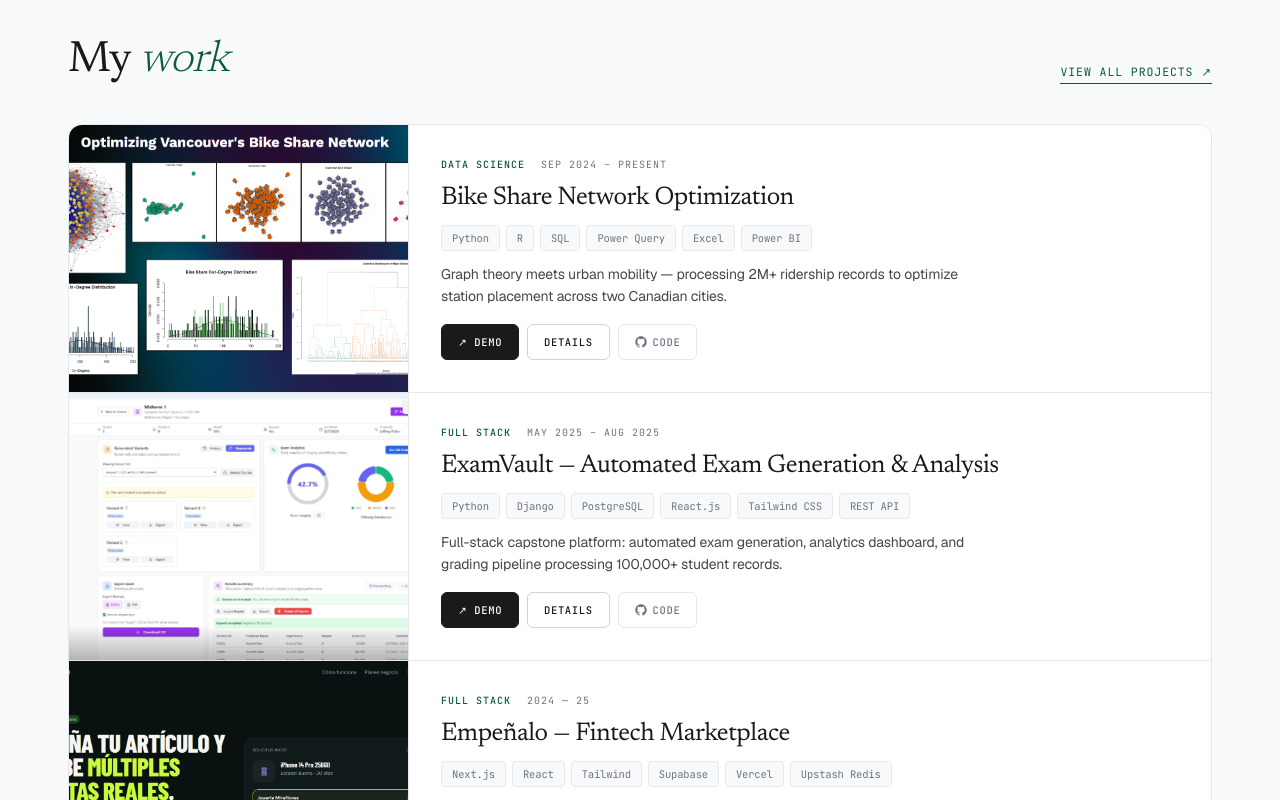
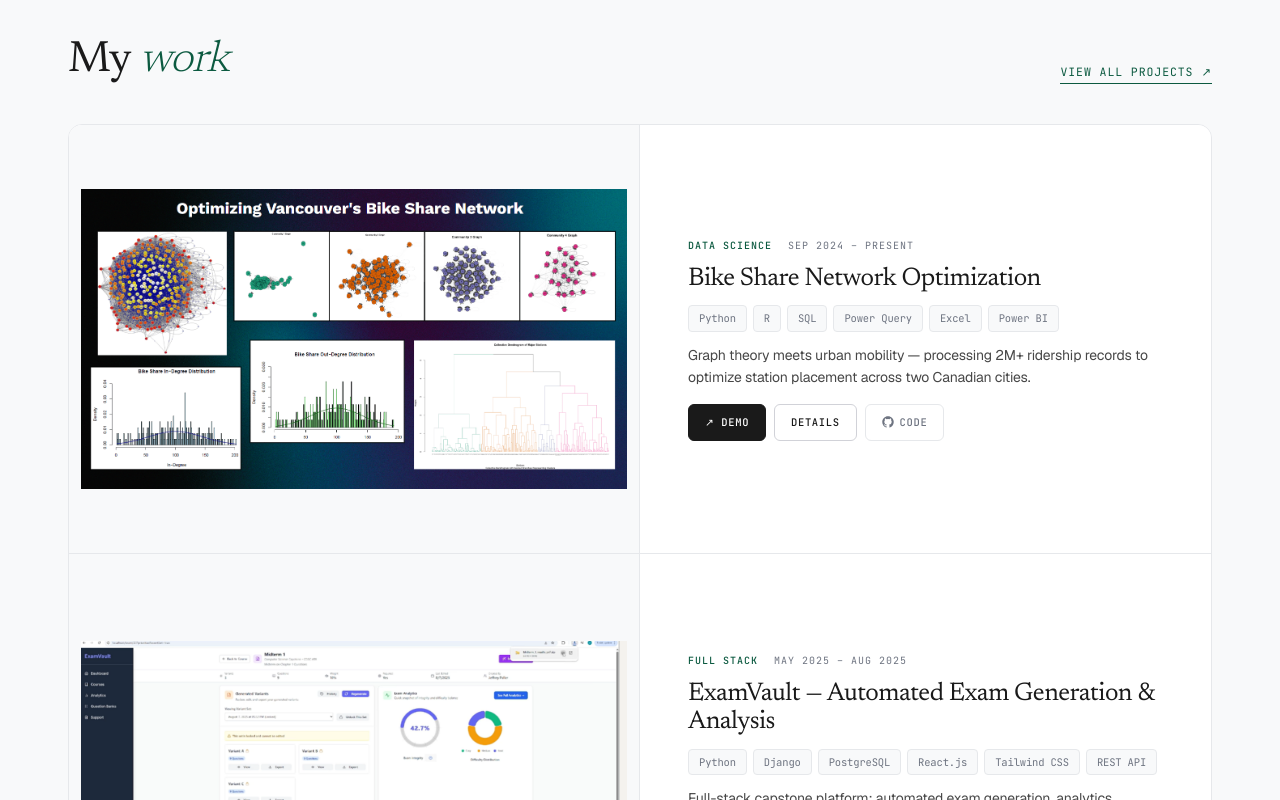
Before and after one commit to RikepilB/Portlio, a Next.js app: page / in a window 1280 px wide. Shown: the part 660-1460 px from the top of the page. Built offline with nearby package versions, Linux system fonts and the light colour scheme.

Commit message:
Give project images full display space with 50/50 grid layout

```diff
--- a/src/app/page.tsx
+++ b/src/app/page.tsx
@@ -210,19 +210,19 @@ function ProjectRow({ project }: { project: (typeof projects)[number] }) {
   const demoHref = project.demoVideo ?? '#'
 
   return (
-    <article className="grid grid-cols-1 md:grid-cols-[340px_1fr] border-b border-[#e6e8eb] last:border-b-0 bg-white hover:bg-[#f3fbf8] transition-colors group">
+    <article className="grid grid-cols-1 md:grid-cols-[1fr_1fr] border-b border-[#e6e8eb] last:border-b-0 bg-white hover:bg-[#f3fbf8] transition-colors group">
       {/* Thumbnail */}
-      <div className="relative w-full aspect-[16/9] md:aspect-auto flex-shrink-0 md:border-r md:border-[#e6e8eb] md:border-b-0 border-b border-[#e6e8eb] overflow-hidden bg-[#f3fbf8]">
+      <div className="relative w-full aspect-[16/9] md:aspect-[4/3] flex-shrink-0 md:border-r md:border-[#e6e8eb] md:border-b-0 border-b border-[#e6e8eb] overflow-hidden bg-[#f8f9fa]">
         {project.image ? (
           <>
             <Image
               src={project.image}
               alt={project.title}
               fill
-              className="object-cover transition-transform duration-500 group-hover:scale-105"
-              sizes="340px"
+              className="object-contain p-3 transition-transform duration-500 group-hover:scale-105"
+              sizes="(max-width: 768px) 100vw, 50vw"
             />
-            <div className="absolute inset-0 bg-gradient-to-t from-black/5 to-transparent opacity-0 group-hover:opacity-100 transition-opacity duration-300 pointer-events-none" />
+            <div className="absolute inset-0 bg-gradient-to-t from-black/[0.02] to-transparent opacity-0 group-hover:opacity-100 transition-opacity duration-300 pointer-events-none" />
           </>
         ) : (
           <div
@@ -235,7 +235,7 @@ function ProjectRow({ project }: { project: (typeof projects)[number] }) {
       </div>
 
       {/* Content */}
-      <div className="p-7 md:p-8 flex flex-col gap-3 justify-center">
+      <div className="p-7 md:p-10 flex flex-col gap-3 justify-center md:pl-12">
         <div className="flex items-center gap-4 font-mono text-[10px] uppercase tracking-[0.1em] text-[#6e7481]">
           <span className="text-[#0c5a40] font-medium">{project.category}</span>
           <span>{project.duration}</span>
```
